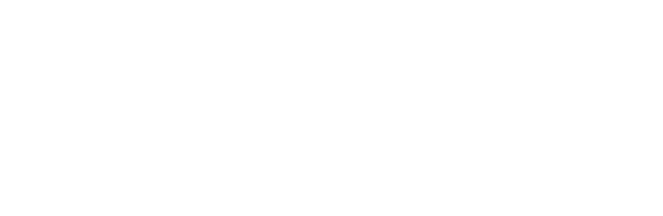
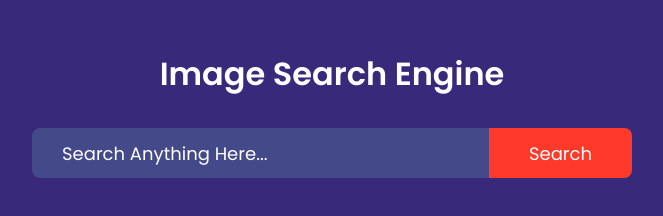
Before and after one commit to YashrajKamble/Image-Search-Engine-Using-JavaScript, a plain HTML site: page index.html in a window 1280 px wide. Shown: the whole page, without its empty margins (308-971 px from the left). Drawn offline with Linux system fonts and the light colour scheme.

Commit message:
html css done

```diff
--- a/index.html
+++ b/index.html
@@ -17,9 +17,15 @@
 </head>
 
 <body>
+    <h1>Image Search Engine</h1>
 
+    <form id="search-form">
+        <input type="text" id="search-box" placeholder="Search Anything Here...">
+        <button>Search</button>
+    </form>
 
-
+    <div id="search-result"></div>
+    <div id="show-more-btn">Show More</div>
 
 
     <script src="script.js"></script>
--- a/style.css
+++ b/style.css
@@ -4,3 +4,66 @@
   box-sizing: border-box;
   font-family: "Poppins", sans-serif;
 }
+
+body {
+  background: #39297b;
+  color: #fff;
+}
+
+h1 {
+  text-align: center;
+  margin: 50px auto 30px;
+  font-weight: 600;
+}
+
+form {
+  width: 90%;
+  max-width: 600px;
+  margin: auto;
+  height: 50px;
+  background: #434989;
+  display: flex;
+  align-items: center;
+  border-radius: 8px;
+}
+
+form input {
+  flex: 1;
+  height: 100%;
+  border: 0;
+  outline: 0;
+  background: transparent;
+  color: #fff;
+  font-size: 18px;
+  padding: 0 30px;
+}
+
+form button {
+  padding: 0 40px;
+  height: 100%;
+  background: #ff3929;
+  color: #fff;
+  font-size: 18px;
+  border: 0;
+  outline: 0;
+  border-top-right-radius: 8px;
+  border-bottom-right-radius: 8px;
+}
+
+::placeholder {
+  color: #fff;
+  font-size: 18px;
+}
+
+#show-more-btn {
+  background: #ff3929;
+  color: #fff;
+  border: 0;
+  outline: 0;
+  padding: 5px 11px;
+  border-radius: 4px;
+  margin: 10px auto 100px;
+  cursor: pointer;
+  width: 110px;
+  display: none;
+}
```
